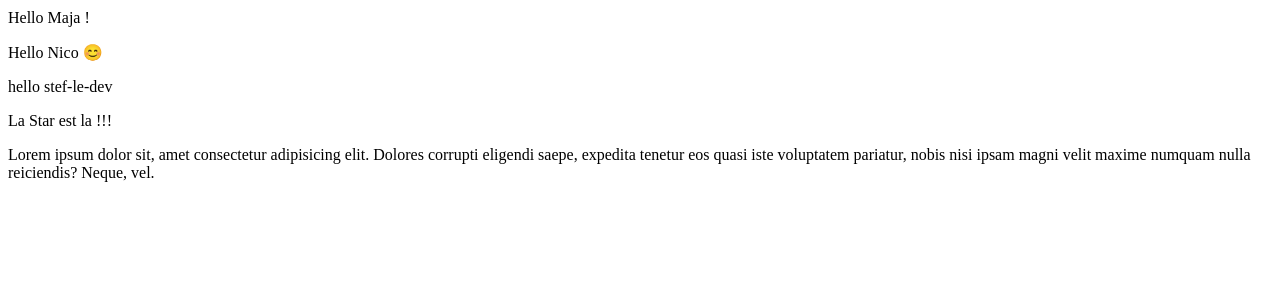
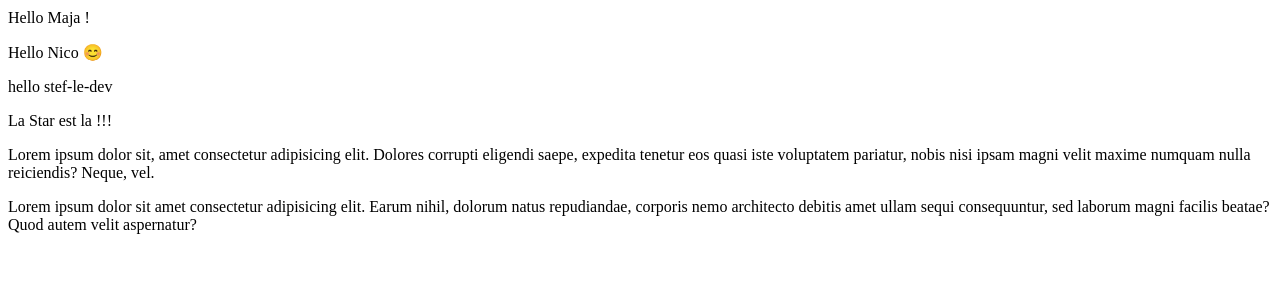
Before and after one commit to MG1222/colabNico, a PHP site: page /index.php in a window 1280 px wide. Shown: the part 165-465 px from the top of the page. Run offline with PHP 8.4, Linux system fonts and the light colour scheme.

Commit message:
first commit branche maja

```diff
--- a/index.phtml
+++ b/index.phtml
@@ -17,6 +17,8 @@
   <p>La Star est la !!!</p>
   <p>Lorem ipsum dolor sit, amet consectetur adipisicing elit. Dolores corrupti eligendi saepe, expedita tenetur eos quasi iste voluptatem pariatur, nobis nisi ipsam magni velit maxime numquam nulla reiciendis? Neque, vel.</p>
 
+  <p>Lorem ipsum dolor sit amet consectetur adipisicing elit. Earum nihil, dolorum natus repudiandae, corporis nemo architecto debitis amet ullam sequi consequuntur, sed laborum magni facilis beatae? Quod autem velit aspernatur?</p>
+
 
 </body>
 </html>
```
